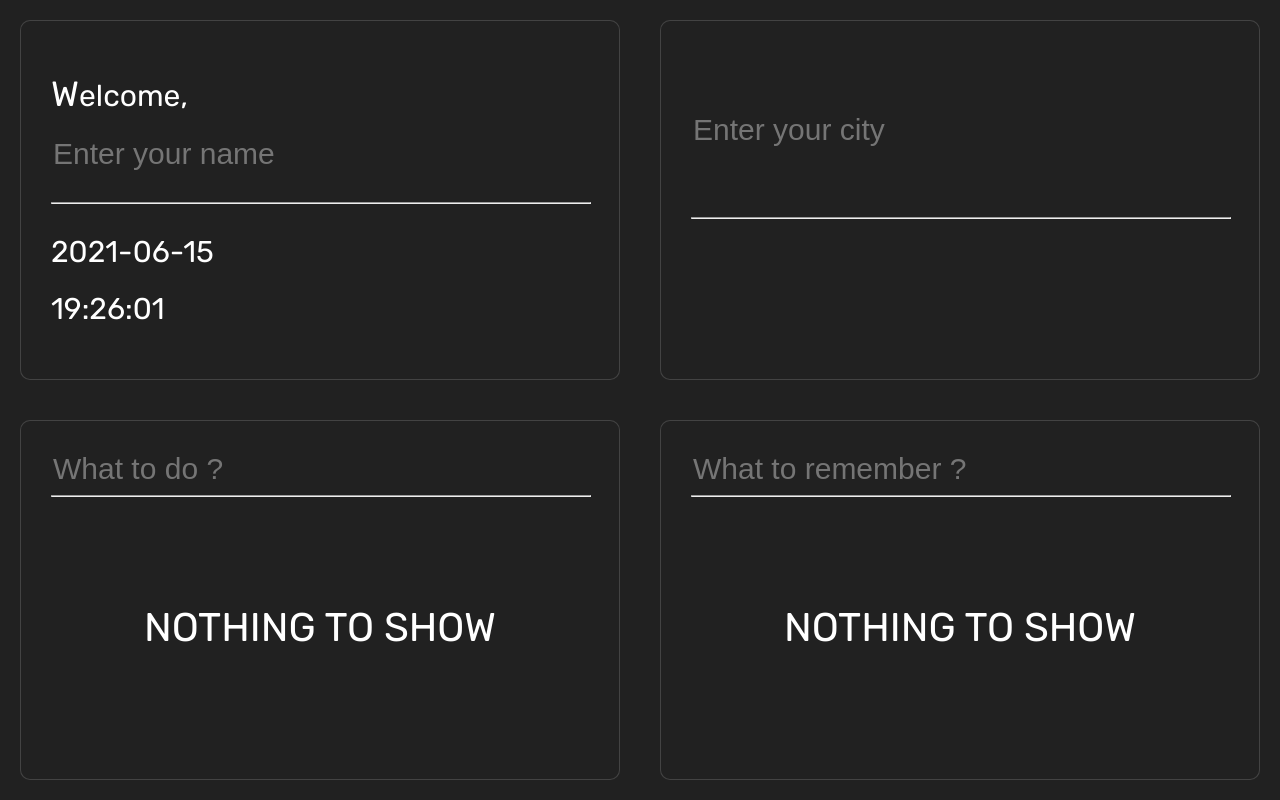
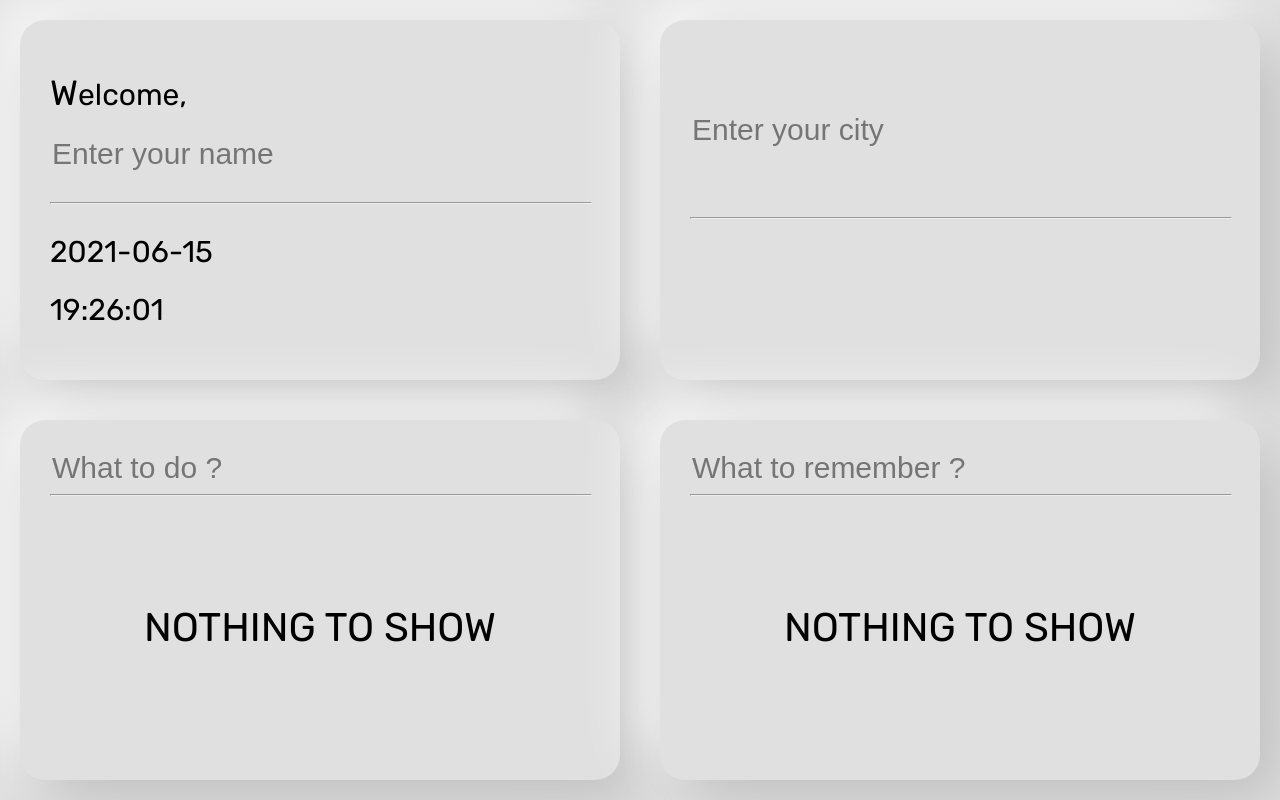
Before and after one commit to maaxleq/helloboard, an Angular app: page / in a window 1280 px wide. Built offline with nearby package versions, Linux system fonts and the light colour scheme.

Commit message:
neumorphism style

```diff
--- a/src/app/app.component.css
+++ b/src/app/app.component.css
@@ -15,11 +15,12 @@
 
 /* Ruleset for tile styling */
 #dashboard > * {
-    background-color: #212121;
-    border: 1px solid #484848e5;
-    border-radius: 10px;
+    background-color: #e0e0e0;
+    border-radius: 25px;
     font-family: "Rubik", sans-serif;
-    color: white;
+    color: black;
+    box-shadow:  20px 20px 60px #bebebe,
+             -20px -20px 60px #ffffff;
 }
 
 @media (orientation: portrait), (max-height: 600px) {
--- a/src/styles.css
+++ b/src/styles.css
@@ -4,14 +4,14 @@ html, body {
 }
 
 body {
-    background-color: #212121;
+    background-color: #e0e0e0;
 }
 
 input {
     background: none;
     box-shadow: none;
     border: none;
-    color: white;
+    color: black;
     outline: none;
 }
 
```
